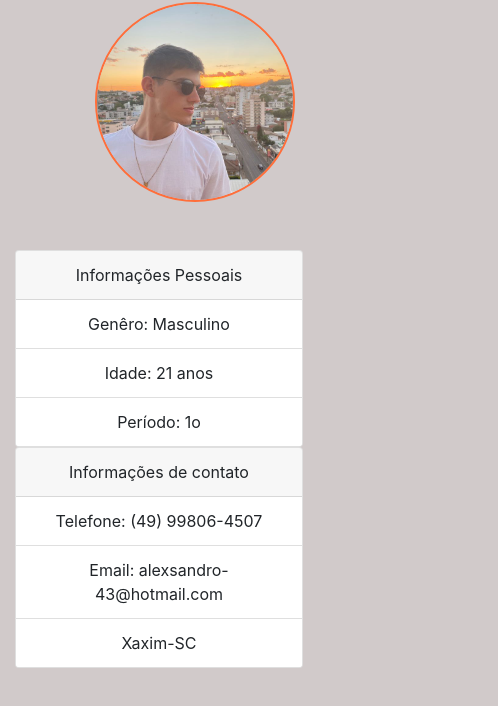
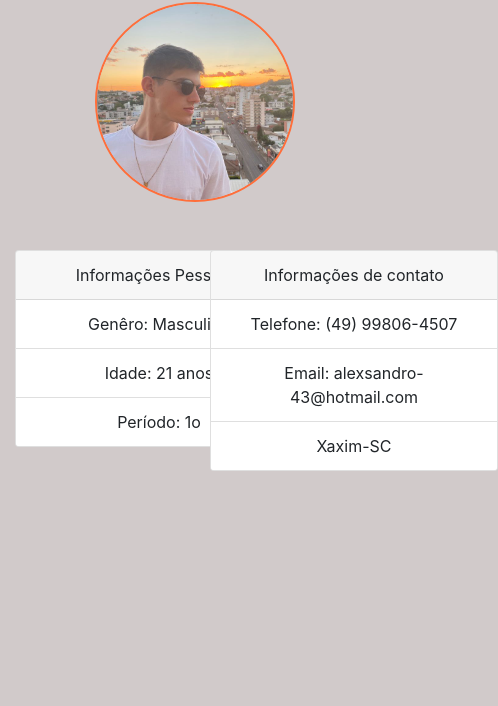
Before and after one commit to AlexLazzaretti/ccuffs-site, a plain HTML site: page index.html in a window 390 px wide. Shown: the part 102-808 px from the top of the page, 498 px wide, since content can reach past the window. Drawn offline with nearby package versions, Linux system fonts and the light colour scheme.

Commit message:
Update index.html

```diff
--- a/index.html
+++ b/index.html
@@ -34,7 +34,7 @@
 
 
             </div>
-            <div class="col-md-6 text-center">
+            <div class="col-6 text-center">
 
                 <div class="card" style="width: 18rem;">
                     <div class="card-header">
```
